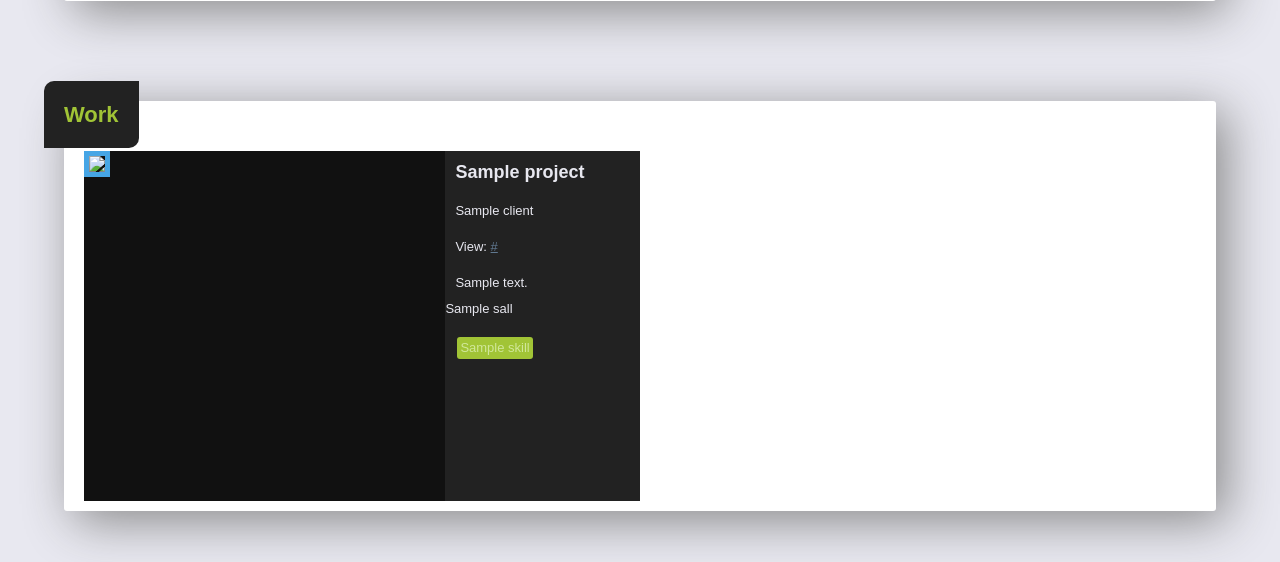
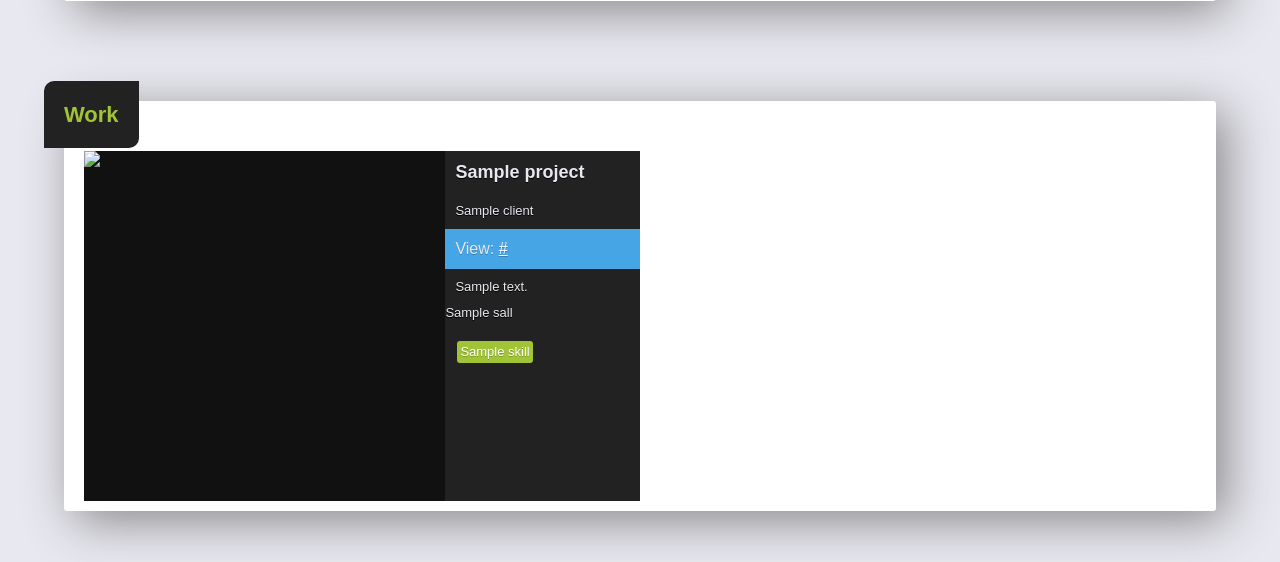
Before and after one commit to tsoporan/old.tsoporan.com, a Django app: template templates/portfolio/index.html in a window 1280 px wide. Shown: the part 1799-2361 px from the top of the page. Run offline with Django 3.2, Linux system fonts and the light colour scheme; the template is opened without the code that fills it: most values are stand-ins (such as "Sample title", 1, 10 or a date in 2020); some libraries are stand-ins or nearby versions; some web fonts are replaced.

Commit message:
Project section fixes, layout in place.

```diff
--- a/media/css/style.css
+++ b/media/css/style.css
@@ -167,6 +167,13 @@ nav ul li a:hover {
     -webkit-border-bottom-right-radius: 10px;
     border-radius: 10px 0 10px 0;
 }
+#intro {
+    -moz-border-radius: none;
+    -webkit-border-top-left-radius: none;
+    -webkit-border-bottom-right-radius: none;
+    border-radius: none;
+}
+
 #intro, #about, #work, #contact {
     background: #fff;
     margin-top: 100px;
@@ -217,7 +224,7 @@ ul.skills {
 }
 li.skill {
     background: #A1C436;
-    color: #d0e799;
+    color: #fff;
     -moz-border-radius: 3px;
     -webkit-border-radius: 3px;
     border-radius: 3px;
@@ -226,6 +233,7 @@ li.skill {
     list-style: none;
     display: block;
     float: left;
+    text-shadow: 0 1px 0 #7d9a2f;
 }
 div.slideshow {
     float: left;
@@ -234,15 +242,21 @@ div.slideshow {
     height: auto;
     background: #111;
     min-height: 350px;
+    overflow: hidden;
 }
+div.slideshow:hover {
+    opacity: 0.9;
+}
+
 div.slideshow img {
-    border: 5px solid #46a5e5;
+    width: 100%;
 }
 div.info {
     float: left;
     width: 35%;
     background: #222;
     min-height: 350px;
+    text-shadow: 0 1px 0 #000;
 }
 div.info h3 {
     font-family: "Droid Sans", sans-serif;
@@ -252,6 +266,17 @@ div.info h3 {
 div.info p {
     padding: 10px;
 }
+div.info p.view {
+    display: block;
+    background: #46a5e5;
+    font-size: 16px;
+    text-shadow: 0 1px 0 #3b7fac;
+}
+/*meep ?*/
+div.info p.view a {
+    color: #fff;
+}
+
 #contact {
     clear: both;
 }
--- a/templates/portfolio/index.html
+++ b/templates/portfolio/index.html
@@ -31,9 +31,7 @@
                 <div class="slideshow">
                 {% if p.resources.all %}
                     {% for r in p.resources.all %}
-                        {% thumbnail r.resource "250x250" crop="center" as im %}
-                        <img src="{{ im.url }}">
-                        {% endthumbnail %}
+                        <a href="" title=""><img src="{{ r.resource.url }}"></a>
                     {% endfor %}
                 {% endif %}
                 </div>
```
